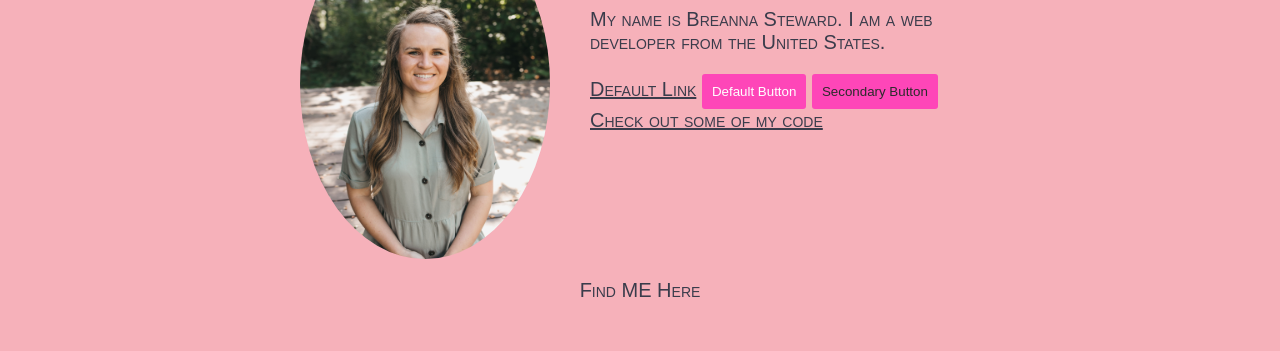
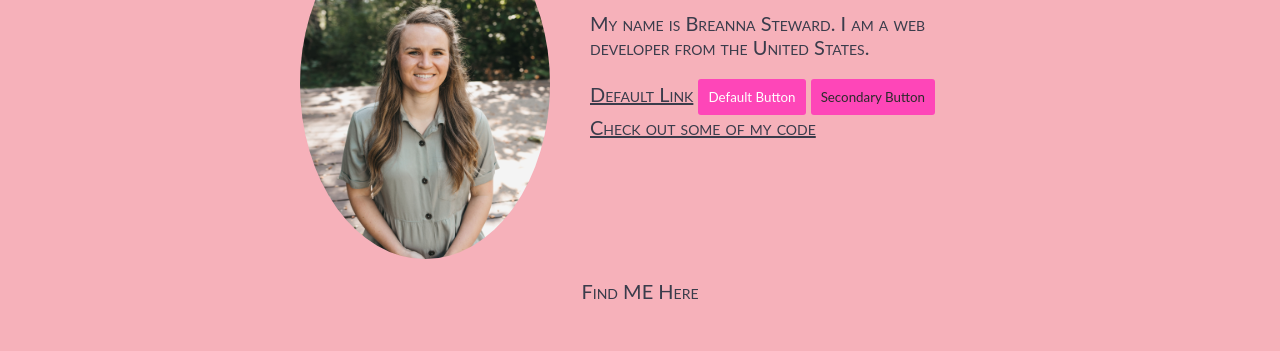
Before and after one commit to Bre-Wonder/portfolio-website, a plain HTML site: page index.html in a window 1280 px wide. Shown: the part 299-650 px from the top of the page. Drawn offline with Linux system fonts and the light colour scheme; a web font is replaced by a local one.

Commit message:
font update css

```diff
--- a/CSS/styles.css
+++ b/CSS/styles.css
@@ -17,7 +17,7 @@ a{
 
 body {background-color: var(--background-color)}
 body {
-    font-family: fantasy, sans-serif;
+    font-family: lato, sans-serif;
     font-weight: 400;
     font-variant: small-caps;
     color: var(--font-color);
--- a/css/styles.css
+++ b/css/styles.css
@@ -17,7 +17,7 @@ a{
 
 body {background-color: var(--background-color)}
 body {
-    font-family: fantasy, sans-serif;
+    font-family: lato, sans-serif;
     font-weight: 400;
     font-variant: small-caps;
     color: var(--font-color);
```
